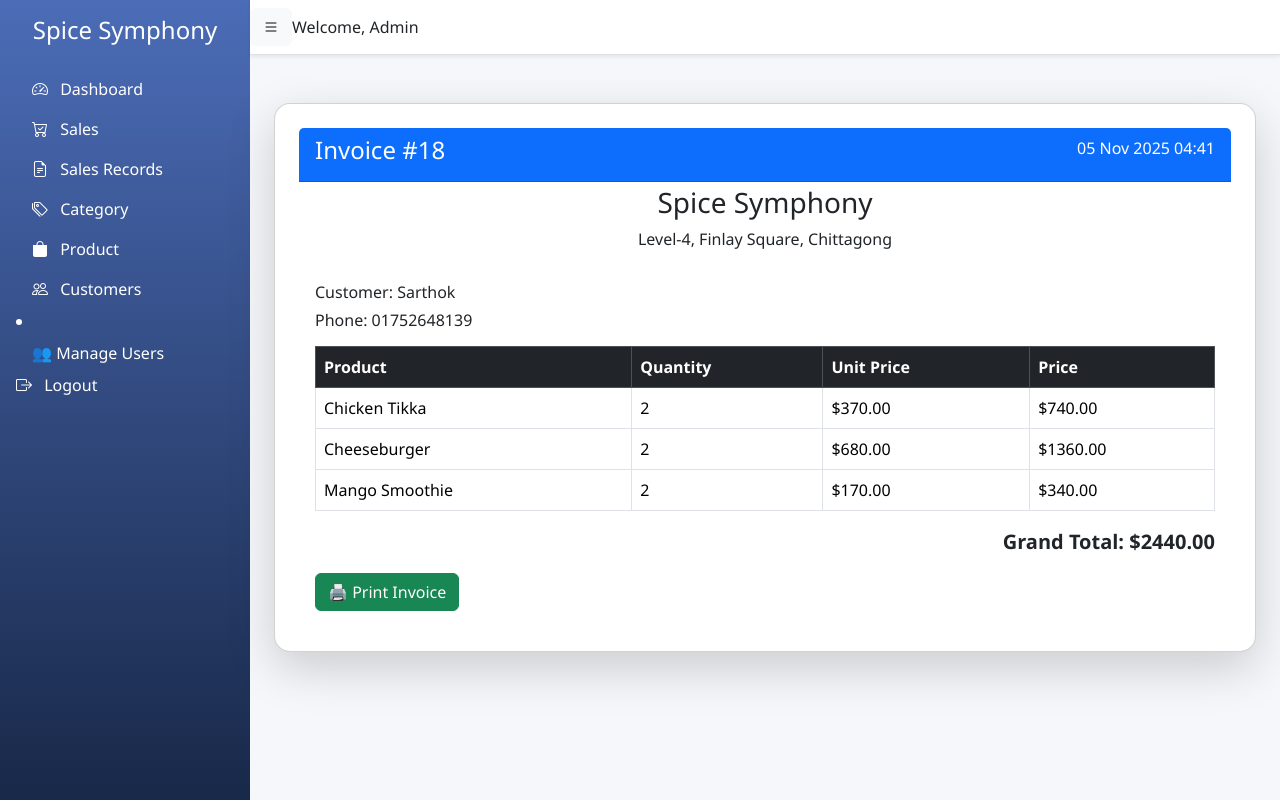
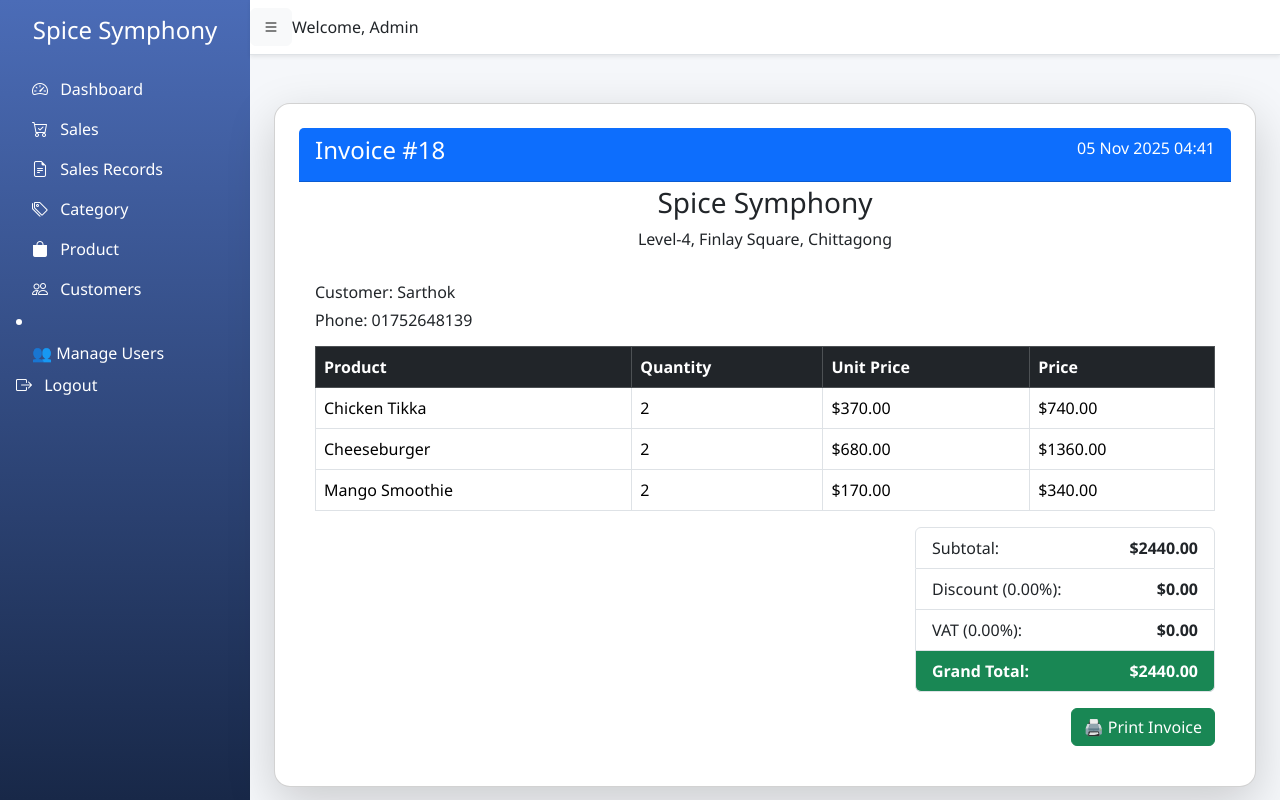
Before and after one commit to jahidshawon19/point-of-sale, a Django app: page /invoice/18/ in a window 1280 px wide. Run offline with Django 5.2, Linux system fonts and the light colour scheme; a user stored in the database is signed in; data comes from the database, SQL or seed files in the repository; both versions use the stored data as it was after the commit.

Commit message:
fetch discount, vat in invoice

```diff
--- a/pos/models.py
+++ b/pos/models.py
@@ -95,6 +95,8 @@ class Customer(models.Model):
         return self.name
 
 
+from decimal import Decimal
+
 class Sale(models.Model):
     customer = models.ForeignKey('Customer', on_delete=models.CASCADE)
     discount = models.DecimalField(max_digits=5, decimal_places=2, default=0)  # %
@@ -107,6 +109,27 @@ class Sale(models.Model):
     def __str__(self):
         return f"Sale #{self.id} - {self.customer.name}"
 
+    @property
+    def subtotal(self):
+        """Sum of all item prices (before discount and VAT)."""
+        return sum(item.price for item in self.items.all())  # use related_name='items' in SaleItem FK
+
+    @property
+    def discount_amount(self):
+        """Discount value in currency."""
+        return (self.subtotal * self.discount / Decimal('100.00')).quantize(Decimal('0.01'))
+
+    @property
+    def vat_amount(self):
+        """VAT applied after discount."""
+        return ((self.subtotal - self.discount_amount) * self.vat / Decimal('100.00')).quantize(Decimal('0.01'))
+
+    @property
+    def grand_total(self):
+        """Final total after discount and VAT."""
+        return (self.subtotal - self.discount_amount + self.vat_amount).quantize(Decimal('0.01'))
+
+
 class SaleItem(models.Model):
     sale = models.ForeignKey(Sale, on_delete=models.CASCADE, related_name='items')
     product = models.ForeignKey('Product', on_delete=models.CASCADE)
@@ -114,5 +137,11 @@ class SaleItem(models.Model):
     unit_price = models.DecimalField(max_digits=12, decimal_places=2)
     price = models.DecimalField(max_digits=12, decimal_places=2)
 
+    @property
+    def calculated_unit_price(self):
+        if self.quantity:
+            return self.price / self.quantity
+        return self.price
+
     def __str__(self):
         return f"{self.product.name} x {self.quantity}"
--- a/pos/templates/pos/invoice.html
+++ b/pos/templates/pos/invoice.html
@@ -4,7 +4,7 @@
 <style>
     /* Hide all non-invoice elements when printing */
     @media print {
-    #sidebar-wrapper, nav{
+        #sidebar-wrapper, nav {
             visibility: hidden; /* hide everything by default */
         }
 
@@ -24,23 +24,25 @@
             box-shadow: none !important;
         }
     }
+</style>
 
-</style>
-<div class="invoice">
+<div class="invoice" id="invoice">
 <div class="container mt-5">
     <div class="card p-4 shadow-lg rounded-4">
         <div class="card-header bg-primary text-white d-flex justify-content-between">
             <h4>Invoice #{{ sale.id }}</h4>
-            <span>{{ sale.created_at|date:"d M Y H:i" }}</span>
+            <span>{{ sale.date|date:"d M Y H:i" }}</span>
         </div>
+
         <div class="row">
             <div class="col-lg-4"></div>
-            <div class="col-lg-4">
-                <h3 class="mt-1 text-center">Spice Symphony</h3>
-                <p class="text-center">Level-4, Finlay Square, Chittagong</p>
+            <div class="col-lg-4 text-center">
+                <h3 class="mt-1">Spice Symphony</h3>
+                <p>Level-4, Finlay Square, Chittagong</p>
             </div>
             <div class="col-lg-4"></div>
         </div>
+
         <div class="card-body">
             <h6>Customer: {{ sale.customer.name }}</h6>
             <h6>Phone: {{ sale.customer.mobile_no }}</h6>
@@ -55,22 +57,39 @@
                     </tr>
                 </thead>
                 <tbody>
-                    {% for item in items %}
+                    {% for item in sale.items.all %}
                     <tr>
                         <td>{{ item.product.name }}</td>
                         <td>{{ item.quantity }}</td>
-                        <td>${{ item.unit_price }}</td>
-                        <td>${{ item.price }}</td>
+                        <td>${{ item.calculated_unit_price|floatformat:2 }}</td>
+                        <td>${{ item.price|floatformat:2 }}</td>
                     </tr>
                     {% endfor %}
                 </tbody>
             </table>
 
-            <div class="text-end fw-bold fs-5">
-                Grand Total: ${{ sale.total_amount }}
+            <div class="text-end mt-3">
+                <ul class="list-group" style="width: 300px; margin-left: auto;">
+                    <li class="list-group-item d-flex justify-content-between">
+                        <span>Subtotal:</span>
+                        <strong>${{ sale.subtotal|floatformat:2 }}</strong>
+                    </li>
+                    <li class="list-group-item d-flex justify-content-between">
+                        <span>Discount ({{ sale.discount }}%):</span>
+                        <strong>${{ sale.discount_amount|floatformat:2 }}</strong>
+                    </li>
+                    <li class="list-group-item d-flex justify-content-between">
+                        <span>VAT ({{ sale.vat }}%):</span>
+                        <strong>${{ sale.vat_amount|floatformat:2 }}</strong>
+                    </li>
+                    <li class="list-group-item d-flex justify-content-between fw-bold bg-success text-white">
+                        <span>Grand Total:</span>
+                        <strong>${{ sale.grand_total|floatformat:2 }}</strong>
+                    </li>
+                </ul>
             </div>
 
-            <div class="mt-3">
+            <div class="mt-3 text-end">
                 <button class="btn btn-success" onclick="window.print()">🖨️ Print Invoice</button>
             </div>
         </div>
```
Also changed, not shown: db.sqlite3. Lines whose indentation alone changed are shown as unchanged.
